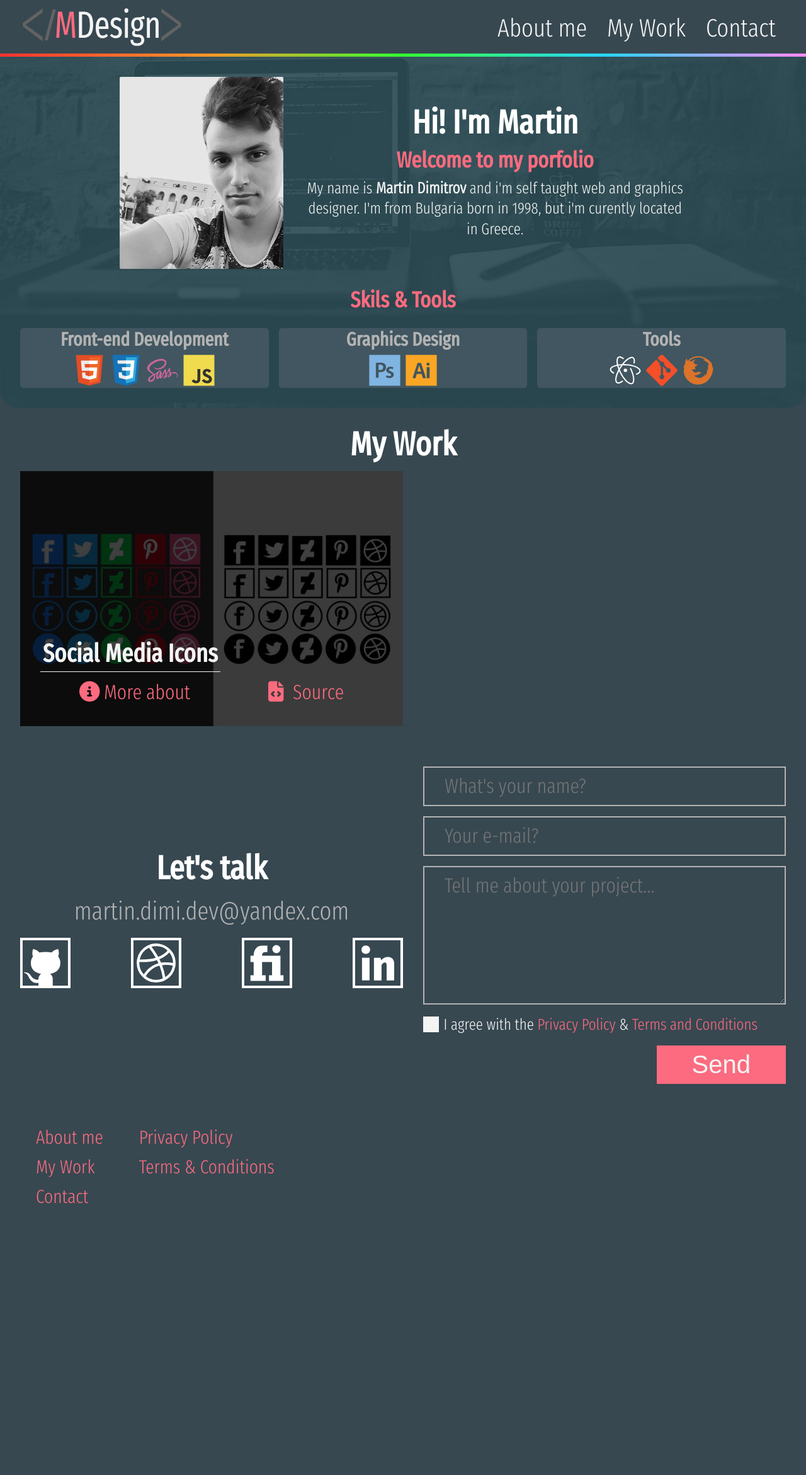
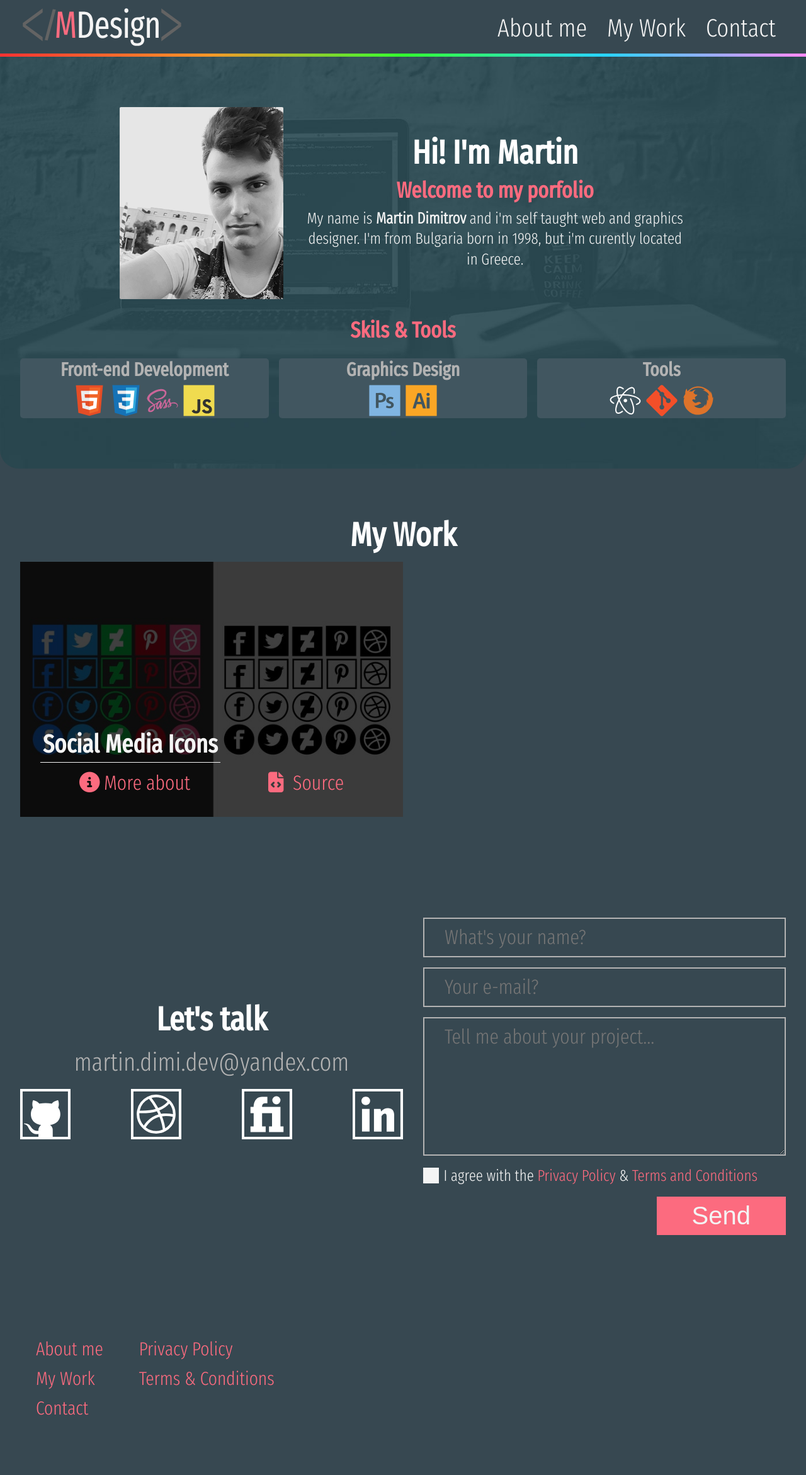
Before and after one commit to martindimi/mdesign-source, a Jekyll site: the page built from _pages/home.md, in a window 1280 px wide. Shown: the whole page at 63% size. Built offline with Jekyll 4.4.1, drawn with Linux system fonts in a browser that asks for light colours; nearby versions of some CDN libraries; before the commit the page ends 1958 px from its top, so only the background shows below that.

Commit message:
Make some layout adjustments
* Added larger padings to the ".section" items.
* Increased the min-width of the website from 320px
  to 350px.

```diff
--- a/_sass/6_layout/_layout.scss
+++ b/_sass/6_layout/_layout.scss
@@ -13,24 +13,24 @@ body {
 .section {
   margin: 0 auto;
   width: 100%;
-  min-width: 320px;
+  min-width: 350px;
   max-width: 1400px;
-  padding: 16px;
+  padding: 40px 16px;
 
   // --- Tablet portrait and up ---
   @include breakpoints(tablet-portrait-up) {
-    padding: 16px 32px;
+    padding: 50px 32px;
   }
 
   // --- Tablet and up ---
   @include breakpoints(tablet-landscape-up){
-    padding: 32px;
+    padding: 80px 32px;
   }
 
   &-no-padding {
     margin: 0 auto;
     width: 100%;
-    min-width: 320px;
+    min-width: 350px;
     max-width: 1400px;
   }
 
```
